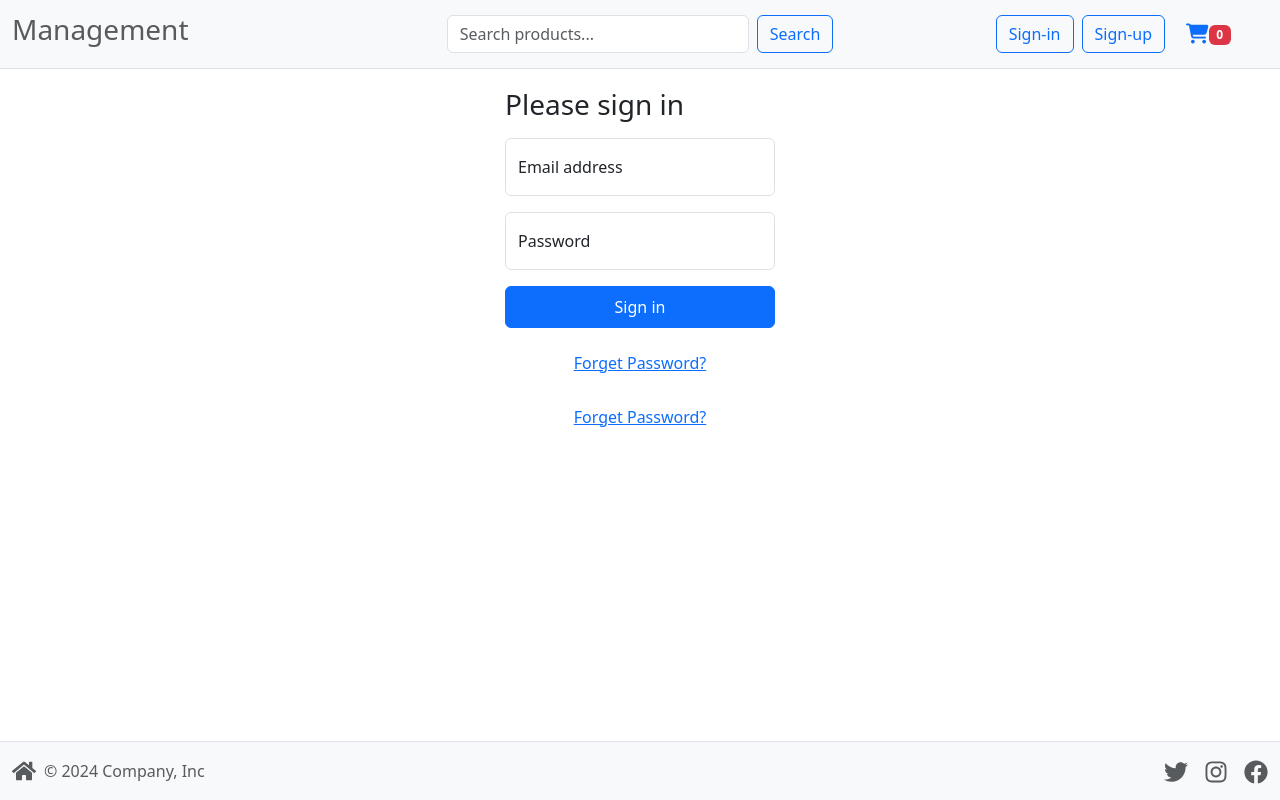
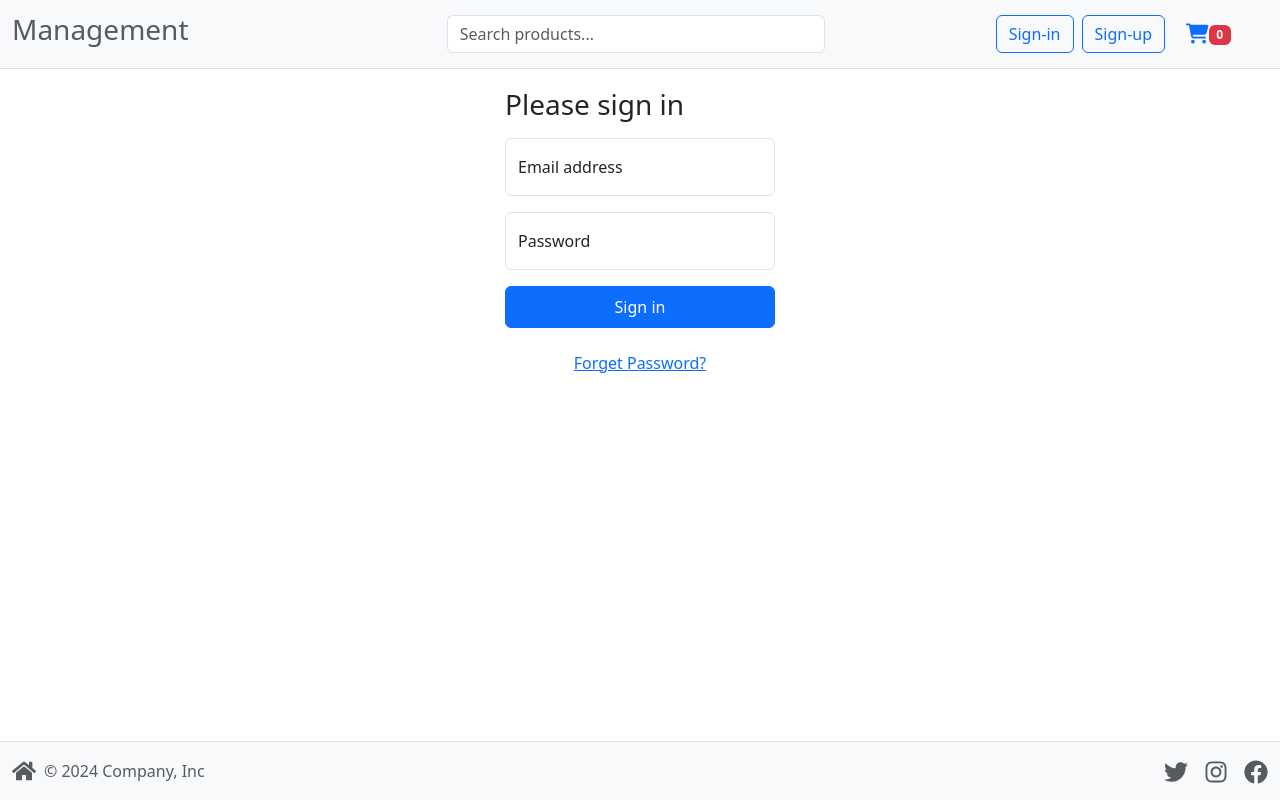
Before and after one commit to CIEL773/marketplace-demo, a React (Create React App) app in the folder frontend/: page /login in a window 1280 px wide. Built offline with nearby package versions, Linux system fonts and the light colour scheme.

Commit message:
Co-authored-by: Yuyang Hu <CIEL773@users.noreply.github.com>

```diff
--- a/frontend/src/components/Header.jsx
+++ b/frontend/src/components/Header.jsx
@@ -103,14 +103,14 @@ const Header = () => {
                   onChange={handleInputChange}
                   className="me-2"
                 />
-                <Button
+                {/* <Button
                   variant="outline-primary"
                   type="submit"
                   onClick={handleSearchClick}
                   disabled={signoutLoading} // Disable button when signing out
                 >
                   Search
-                </Button>
+                </Button> */}
 
               </Form>
               {/* Search Bar for Small Screens */}
--- a/frontend/src/components/UpdatePassword.jsx
+++ b/frontend/src/components/UpdatePassword.jsx
@@ -18,6 +18,7 @@ const UpdatePassword = () => {
     }
   }, [navigate, userInfo]);
 
+  // error handling!!
   const submitForm = (data) => {
     console.log(data)
     if (userInfo) {
--- a/frontend/src/pages/SigninPage.jsx
+++ b/frontend/src/pages/SigninPage.jsx
@@ -64,10 +64,6 @@ const SigninPage = () => {
             <Link to='/resetpassword' className="btn btn-link">Forget Password?</Link>
           </div>
 
-          <div className="d-flex justify-content-center align-items-center mt-3">
-            <Link to='/resetpassword' className="btn btn-link">Forget Password?</Link>
-          </div>
-
           {error && <p className="text-danger mt-3">{error}</p>}
         </form>
       </main>
```
